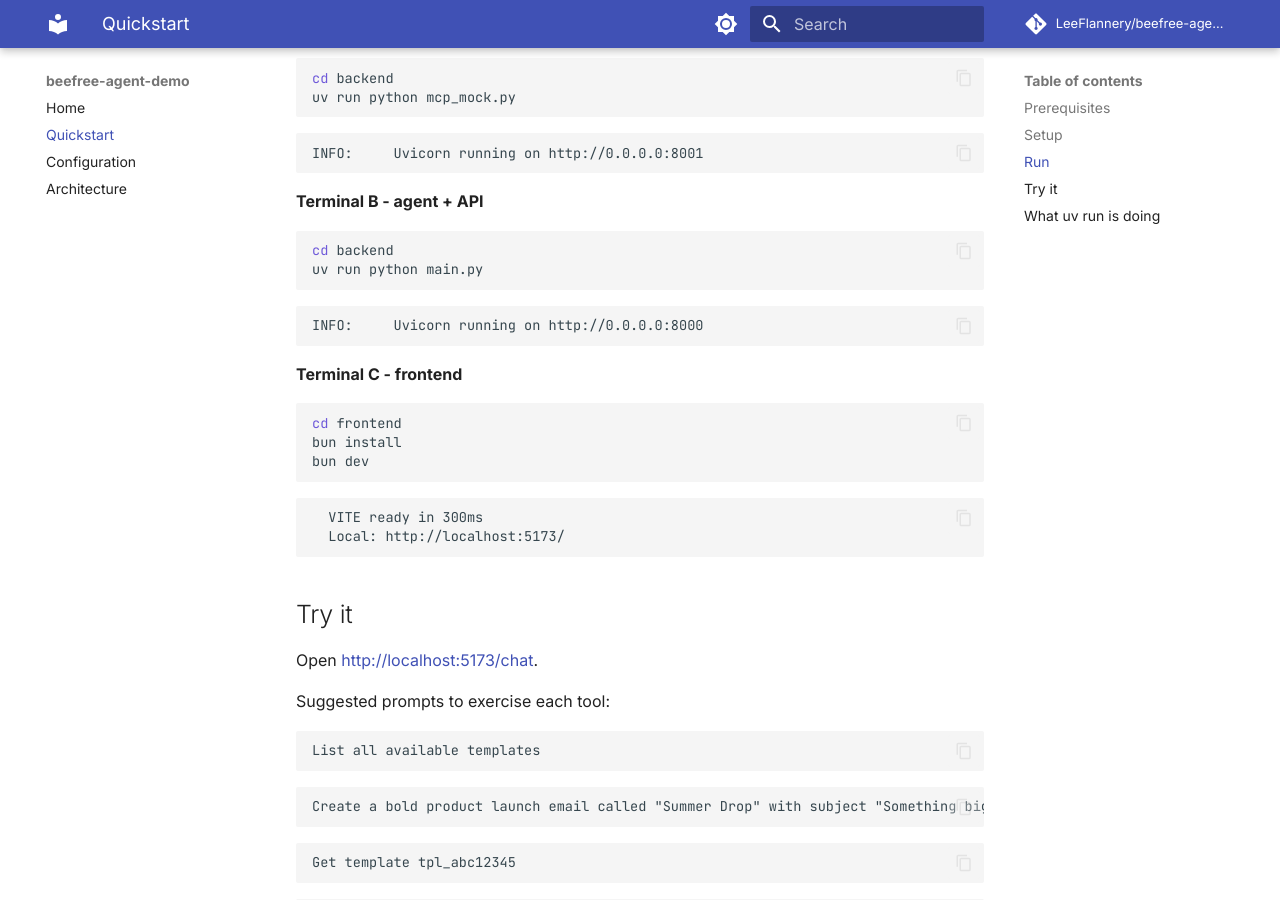
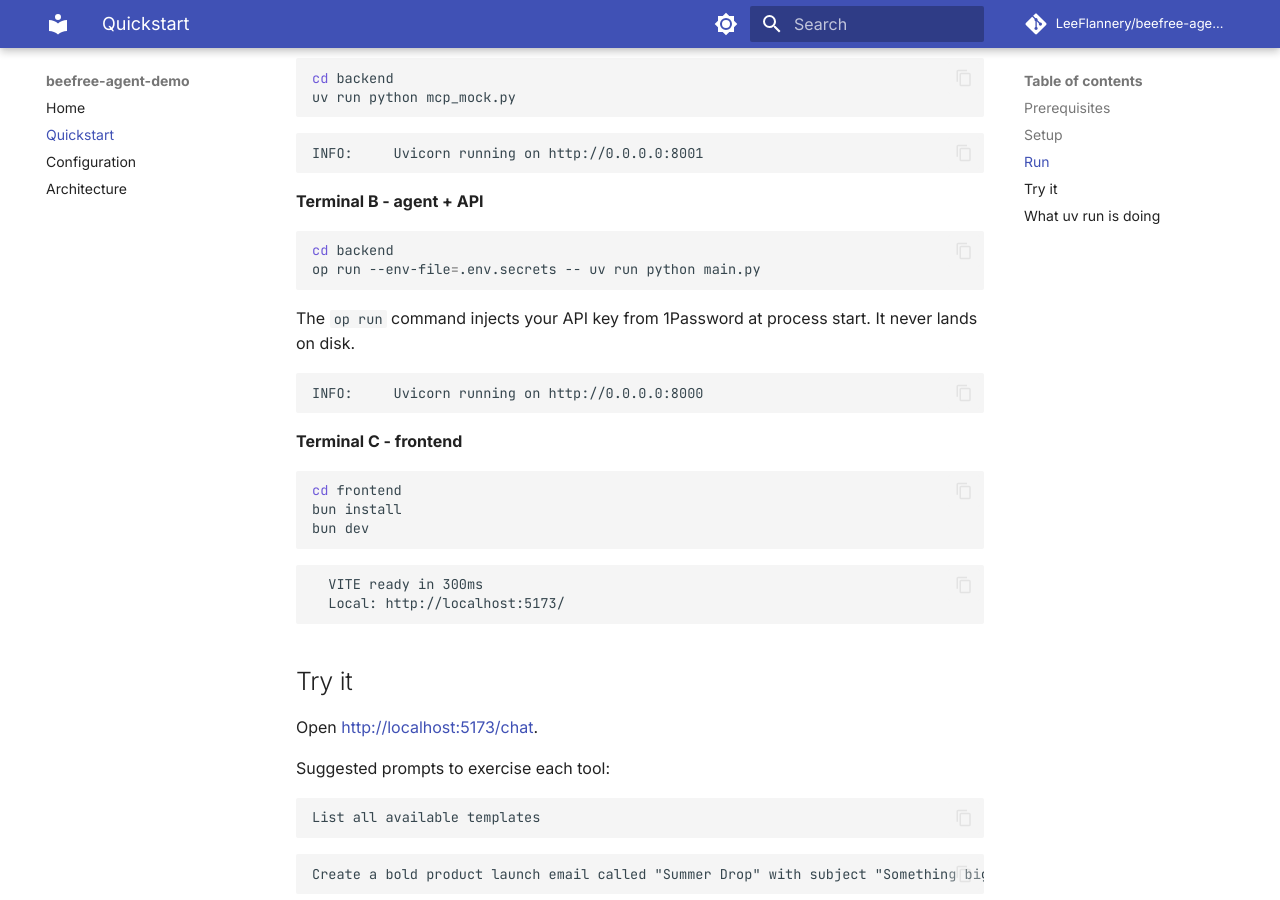
Before and after one commit to LeeFlannery/beefree-agent-demo, an MkDocs documentation site: the page built from docs/quickstart.md, in a window 1280 px wide and 900 px high, scrolled down 918 px. Built offline with MkDocs 1.6.1 and Material for MkDocs 9.7.7, drawn with Linux system fonts in a browser that asks for light colours; comment, search, counter and statistics services are not loaded.

Commit message:
Use op run for API key injection, never store in plaintext

````diff
--- a/docs/quickstart.md
+++ b/docs/quickstart.md
@@ -45,8 +45,10 @@ INFO:     Uvicorn running on http://0.0.0.0:8001
 
 ```bash
 cd backend
-uv run python main.py
+op run --env-file=.env.secrets -- uv run python main.py
 ```
+
+The `op run` command injects your API key from 1Password at process start. It never lands on disk.
 
 ```
 INFO:     Uvicorn running on http://0.0.0.0:8000
````
Also changed, not shown: README.md (+2 -2 lines), 1 other file.
